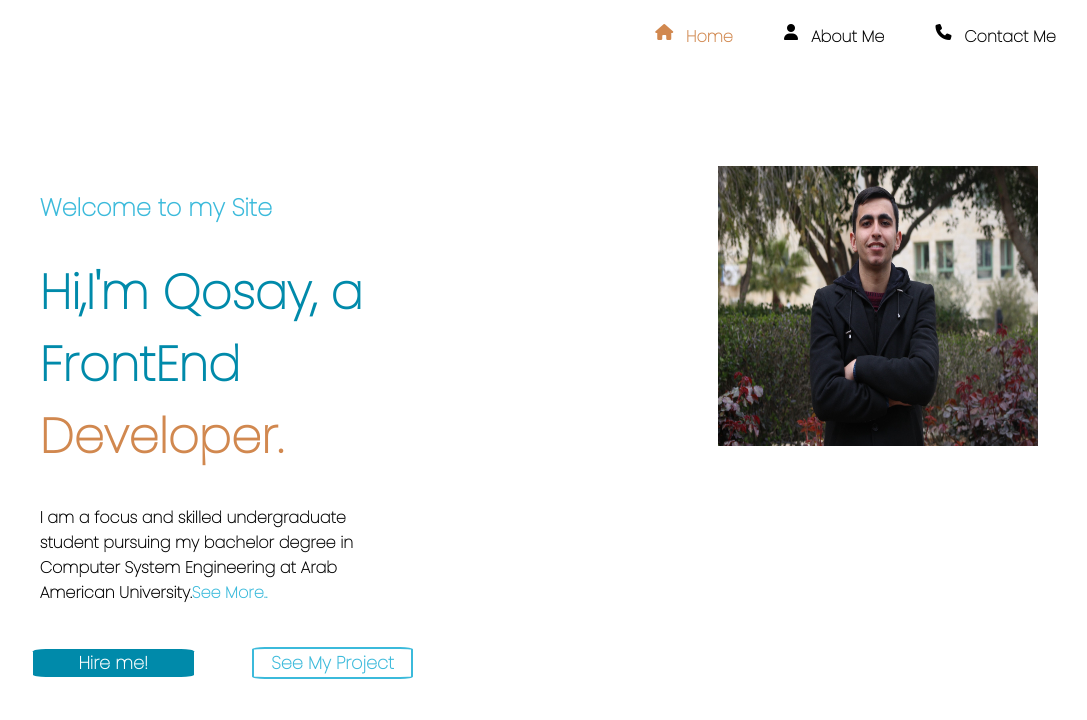
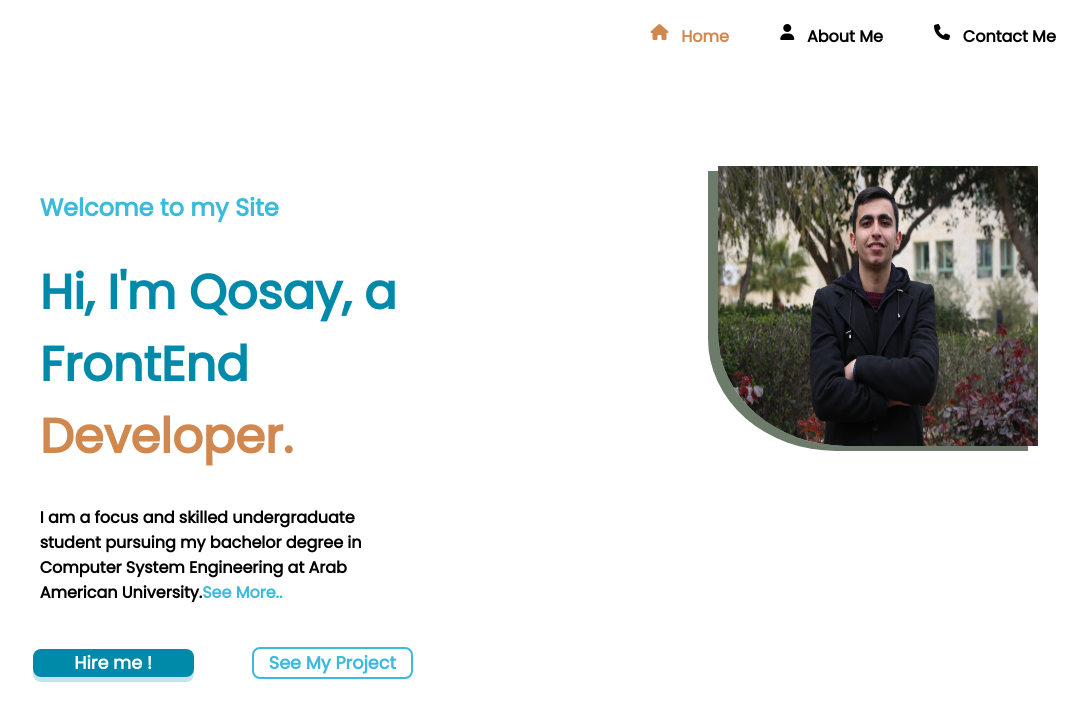
Before and after one commit to Qosay-Abu-Alrob/TAP-Coding-Test, a plain HTML site: page index.html in a window 1280 px wide. Shown: the whole page, without its empty margins (165-1252 px from the left). Drawn offline with Linux system fonts and the light colour scheme.

Commit message:
Add new feature and modification

```diff
--- a/index.html
+++ b/index.html
@@ -22,12 +22,12 @@
 
             <div class="content">
                 <p class="welcome">Welcome to my Site</p>
-                <h1 class="howIam"><b>Hi,I'm Qosay, a FrontEnd <b><span>Developer.</span></h1>
-                <p class="study">I am a focus and skilled undergraduate student pursuing my bachelor degree in Computer System Engineering at Arab American University.<a  class="seeMore">See More..</a></p></div>
-            <div class="image"><img src="Images/Qosay Abu Alrob.jpeg" alt="Personal photo"></div>
+                <h1 class="howIam"><b>Hi, I'm Qosay, a FrontEnd <b><span>Developer.</span></h1>
+                <p class="study">I am a focus and skilled undergraduate student pursuing my bachelor degree in Computer System Engineering at Arab American University.<a href="https://github.com/Qosay-Abu-Alrob" class="seeMore">See More..</a></p></div>
+            <div class="image"><img src="Images/Qosay Abu Alrob.jpeg" alt="Personal photo" ></div>
         </div>
         <div class="button">
-            <button>Hire me!</button>
+            <button>Hire me !</button>
             <button>See My Project</button>
         </div>
     </body>
--- a/style.css
+++ b/style.css
@@ -1,4 +1,4 @@
-@import url('https://fonts.googleapis.com/css2?family=Poppins:wght@100&display=swap');
+@import url('https://fonts.googleapis.com/css2?family=Poppins:wght@100;400&display=swap');
 *{
   font-family: 'Poppins', sans-serif;
   font-weight: bold;
@@ -42,7 +42,7 @@ header{
 }
 .howIam{
   color: var(--second-color);
-  width: 110%;
+  width: 112%;
   font-size: 3rem;
 }
 span{
@@ -59,9 +59,11 @@ span{
   color: var(--third-color);
 }
 img{
-  width: 25vw;
-  height: 40vh;
+  width: 30vw;
+  height: 45vh;
   margin-left: 40%;
+  border-radius: 0% 0% 0% 40%;
+  box-shadow: -10px 5px 0  #6d7b6b;
 }
 .region{
   display: flex;
@@ -78,19 +80,20 @@ img{
 .button button:first-child{
   background-color: var(--second-color);
   color: white;
-  width: 8%;
+  width: 10%;
   font-size: 1.1rem;
   border: none;
-  border-radius: 8%;
+  border-radius: 8px;
+  box-shadow: 0 5px #C5E4EB;
 }
 .button button:nth-child(2){
   background-color:white ;
   color:var(--third-color) ;
-  width: 12%;
+  width: 15%;
   font-size: 1.1rem;
   border-style:solid ;
   border-color: var(--third-color);
-  border-radius: 8%;
+  border-radius: 8px;
 }
 @media (max-width: 1500px) {
   img{
```
